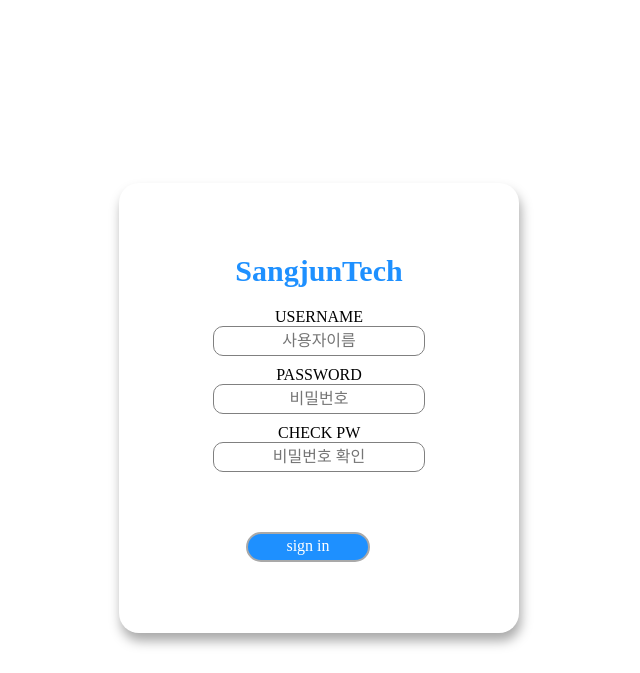
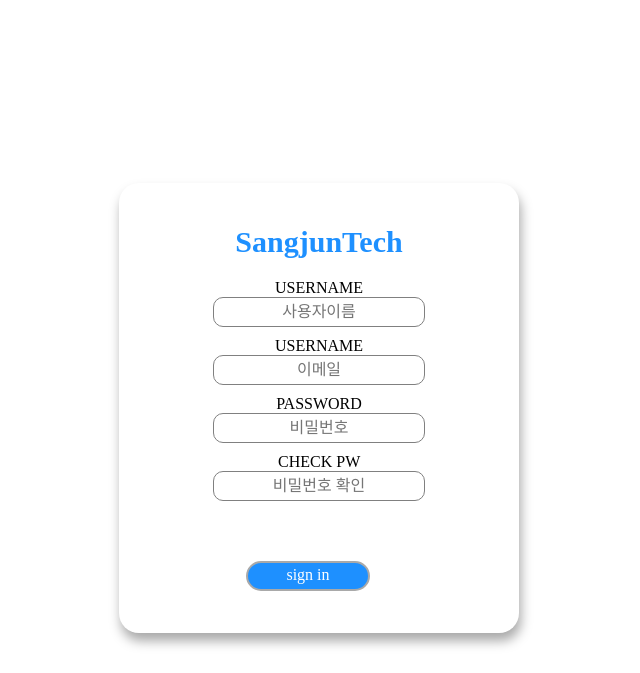
Before and after one commit to sangjuntechs/pracJango, a Django app: page /user/register/ in a window 1280 px wide. Shown: the top 673 px of the page, without its empty margins (321-961 px from the left). Run offline with Django 3.2, Linux system fonts and the light colour scheme.

Commit message:
add email code

```diff
--- a/community/user/admin.py
+++ b/community/user/admin.py
@@ -1,6 +1,6 @@
 from django.contrib import admin
 from .models import User
 class userAdmin(admin.ModelAdmin):
-    list_display = ('username','password','regiester_dttm')
+    list_display = ('username','password','regiester_dttm','useremail')
 
 admin.site.register(User, userAdmin)
--- a/community/user/models.py
+++ b/community/user/models.py
@@ -7,6 +7,8 @@ class User (models.Model):
 
     regiester_dttm = models.DateTimeField(auto_now_add=True, verbose_name='등록시간')
 
+    useremail = models.EmailField(max_length=128, verbose_name='이메일')
+
     def __str__(self):
         return self.username
 
--- a/community/user/templates/register.html
+++ b/community/user/templates/register.html
@@ -95,6 +95,10 @@
                     <label for="idtext">USERNAME</label>
                     <input type="text" class="email_form" id="idtext" placeholder="사용자이름" name="username">
                 </div>
+                <div class="emailbox">
+                    <label for="idtext">USERNAME</label>
+                    <input type="text" class="email_form" id="idtext" placeholder="이메일" name="useremail">
+                </div>
                 <div class="pwbox">
                     <label for="pwtext">PASSWORD</label>
                     <input type="password" class="pw_form" id="pwtext" placeholder="비밀번호" name="password">
--- a/community/user/views.py
+++ b/community/user/views.py
@@ -8,18 +8,22 @@ def register(request) :
         return render(request,'register.html')
     elif request.method == 'POST':
         username = request.POST.get('username',None)
+        useremail = request.POST.get('useremail',None)
         password = request.POST.get('password',None)
         password2 = request.POST.get('password2',None)
 
+
         res_data = {}
-        if not (username and password and password2):
+        if not (username and password and password2 and useremail):
             res_data['error'] = '올바른 정보를 입력하세요.'
         if password != password2:
             res_data['error'] = '비밀번호가 틀립니다.'
         else:
             user = User(
                 username = username,
+                useremail = useremail,
                 password = make_password(password)
+
             )
 
             user.save()
```
Also changed, not shown: README.md, community/db.sqlite3, community/user/migrations/0004_user_useremail.py (added).
